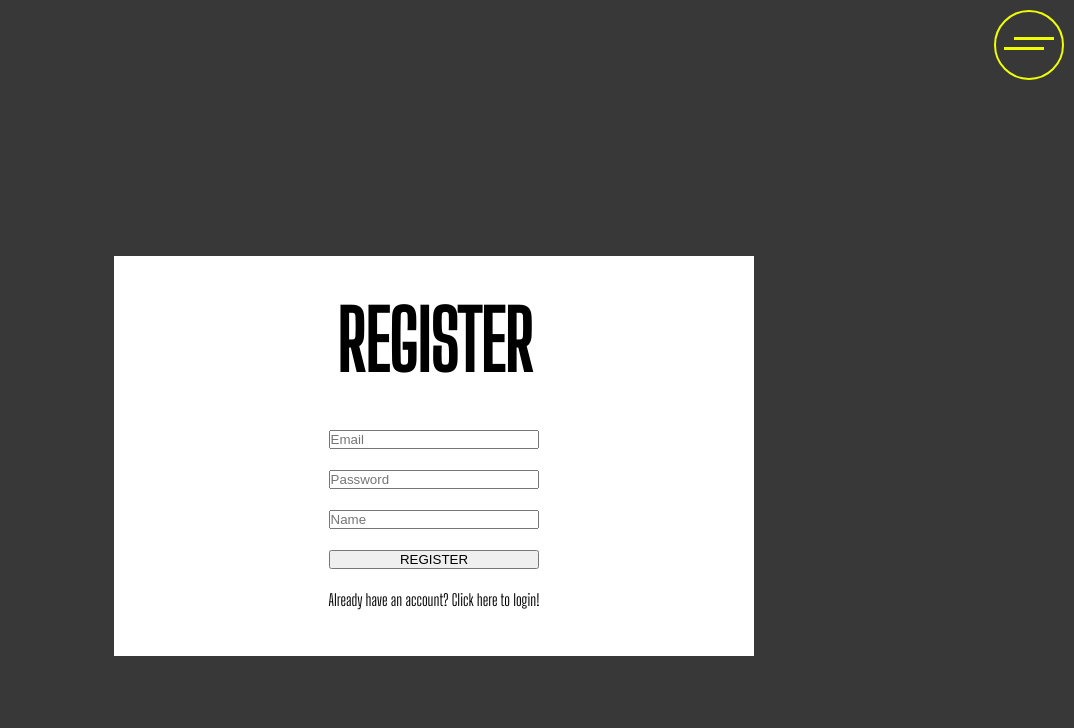
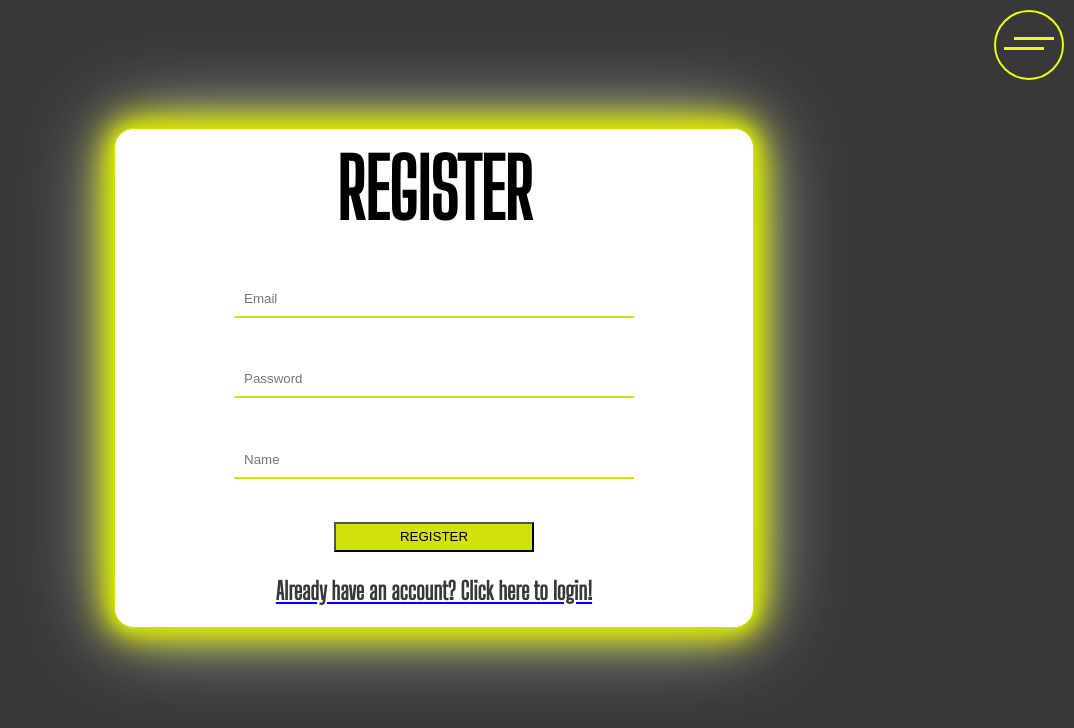
Before and after one commit to EricaIna/Reddy_43_Client, a React (Vite) app: page /register in a window 1280 px wide. Shown: the top 728 px of the page, without its empty margins (206-1280 px from the left). Built offline with nearby package versions, Linux system fonts and the light colour scheme; a web font is replaced by a local one.

Commit message:
login/register css

```diff
--- a/src/Components/LoginForm/Login.css
+++ b/src/Components/LoginForm/Login.css
@@ -7,13 +7,13 @@ body {
 .login-box {
   width: 50%;
   background-color: white;
-  height: 400px;
+  height: 450px;
   display: flex;
   flex-direction: column;
   align-items: center;
   justify-content: center;
   margin: 0 auto;
-  margin-top: 20%;
+  margin-top: 10%;
   border-radius: 20px;
   border: 1px solid #d2e10a;
   box-shadow: 0 0 5px #d2e10a, 0 0 10px #d2e10a, 0 0 15px #d2e10a,
@@ -39,9 +39,26 @@ body {
   flex-direction: column;
   height: 50%;
   justify-content: space-around;
-  margin-top: 30px;
 }
 
 h3 {
+  text-align: center;
   font-size: 1.5rem;
+  color: #393838;
 }
+
+.input-area {
+  width: 400px;
+  background-color: transparent;
+  border: none;
+  border-bottom: 2px solid #d2e10a;
+  margin-bottom: 15px;
+  padding: 10px;
+}
+
+.signup-btn {
+  width: 200px;
+  height: 30px;
+  margin: 0 auto;
+  background-color: #d2e10a;
+}
--- a/src/Components/LoginForm/index.jsx
+++ b/src/Components/LoginForm/index.jsx
@@ -16,6 +16,7 @@ const LoginForm = ({ onLogin }) => {
       <h1>LOGIN</h1>
       <form role="form" onSubmit={handleSubmit} className="form-area">
         <input
+          className="input-area"
           type="email"
           placeholder="Email"
           value={email}
@@ -23,13 +24,19 @@ const LoginForm = ({ onLogin }) => {
           role="Email"
         />
         <input
+          className="input-area"
           type="password"
           placeholder="Password"
           value={password}
           onChange={(e) => setPassword(e.target.value)}
           role="Password"
         />
-        <input role='submit' className='signup-btn' type='submit' value='LOGIN' />
+        <input
+          role="submit"
+          className="signup-btn"
+          type="submit"
+          value="LOGIN"
+        />
       </form>
 
       <Link to="/register">
--- a/src/Components/RegisterForm/Register.css
+++ b/src/Components/RegisterForm/Register.css
@@ -5,19 +5,61 @@ body {
 .register-box {
   width: 50%;
   background-color: white;
-  height: 400px;
+  height: 500px;
   display: flex;
   flex-direction: column;
   align-items: center;
   justify-content: center;
   margin: 0 auto;
-  margin-top: 20%;
+  margin-top: 10%;
+  border-radius: 20px;
+  border: 1px solid #d2e10a;
+  box-shadow: 0 0 5px #d2e10a, 0 0 10px #d2e10a, 0 0 15px #d2e10a,
+    0 0 40px #d2e10a, 0 0 70px rgba(255, 255, 255, 0.5); /* ネオン効果の設定 */
+  animation: neon-glow 1.5s linear infinite;
+}
+@keyframes neon-glow {
+  0% {
+    box-shadow: 0 0 10px #d2e10a, 0 0 20px #d2e10a, 0 0 30px #d2e10a,
+      0 0 40px #d2e10a, 0 0 70px rgba(255, 255, 255, 0.5);
+  }
+  50% {
+    box-shadow: 0 0 15px #d2e10a, 0 0 30px #d2e10a, 0 0 40px #d2e10a,
+      0 0 50px #d2e10a, 0 0 100px rgba(255, 255, 255, 0.9);
+  }
+  100% {
+    box-shadow: 0 0 10px #d2e10a, 0 0 20px #d2e10a, 0 0 30px #d2e10a,
+      0 0 40px #d2e10a, 0 0 70px rgba(255, 255, 255, 0.5);
+  }
 }
 
-form {
+.form-area {
   display: flex;
   flex-direction: column;
-  height: 50%;
+  height: 60%;
   justify-content: space-around;
   margin-top: 30px;
 }
+
+h3 {
+  text-align: center;
+  font-size: 1.5rem;
+  color: #393838;
+  padding: 10px 0;
+}
+
+.input-area {
+  width: 400px;
+  background-color: transparent;
+  border: none;
+  border-bottom: 2px solid #d2e10a;
+  margin-bottom: 15px;
+  padding: 10px;
+}
+
+.signup-btn {
+  width: 200px;
+  height: 30px;
+  margin: 0 auto;
+  background-color: #d2e10a;
+}
--- a/src/Components/RegisterForm/index.jsx
+++ b/src/Components/RegisterForm/index.jsx
@@ -1,5 +1,6 @@
 import React, { useState } from "react";
 import "./Register.css";
+import { Link } from "react-router-dom";
 
 const RegisterForm = ({ onSubmit }) => {
   const [email, setEmail] = useState("");
@@ -14,8 +15,9 @@ const RegisterForm = ({ onSubmit }) => {
   return (
     <div className="register-box">
       <h1>REGISTER</h1>
-      <form role="form" onSubmit={handleSubmit}>
+      <form role="form" onSubmit={handleSubmit} className="form-area">
         <input
+          className="input-area"
           type="email"
           placeholder="Email"
           value={email}
@@ -23,6 +25,7 @@ const RegisterForm = ({ onSubmit }) => {
           role="email"
         />
         <input
+          className="input-area"
           type="password"
           placeholder="Password"
           value={password}
@@ -30,15 +33,23 @@ const RegisterForm = ({ onSubmit }) => {
           role="password"
         />
         <input
+          className="input-area"
           type="text"
           placeholder="Name"
           value={name}
           onChange={(e) => setName(e.target.value)}
           role="username"
         />
-        <input role='submit' className='signup-btn' type='submit' value='REGISTER' />
-        <p role='text' className="clickable" onClick={() => goTo('/LoginPage')}>Already have an account? Click here to login!</p>
+        <input
+          role="submit"
+          className="signup-btn"
+          type="submit"
+          value="REGISTER"
+        />
       </form>
+      <Link to="/login">
+        <h3>Already have an account? Click here to login!</h3>
+      </Link>
     </div>
   );
 };
```
